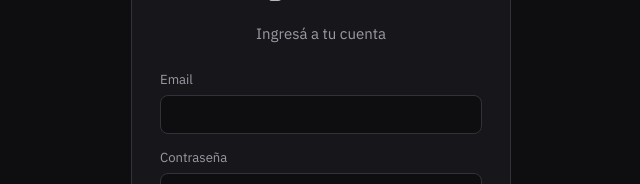
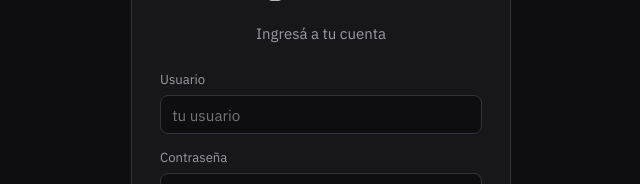
Before and after one commit to ramirosabater/pakua, a React (Vite) app: page /login in a window 1280 px wide. Shown: the part 362-546 px from the top of the page, without its empty margins (319-959 px from the left). Built offline with nearby package versions, Linux system fonts and the light colour scheme; no server answers.

Commit message:
colapsar formularios de profesor y admin

```diff
--- /dev/null
+++ b/src/lib/usuario.js
@@ -0,0 +1,15 @@
+// Login por "usuario" simple (sin email). Internamente se arma un email.
+export const DOMINIO_INTERNO = 'pakualiga.com'
+
+export function sanitizarUsuario(u) {
+  return (u || '').trim().toLowerCase()
+    .replace(/\s+/g, '.')          // espacios -> punto
+    .replace(/[^a-z0-9._-]/g, '')  // solo letras, números, . _ -
+}
+
+// Si el texto ya es un email (tiene @), se usa tal cual; si no, se arma uno interno.
+export function aEmail(input) {
+  const v = (input || '').trim()
+  if (v.includes('@')) return v.toLowerCase()
+  return `${sanitizarUsuario(v)}@${DOMINIO_INTERNO}`
+}
--- a/src/pages/Login.jsx
+++ b/src/pages/Login.jsx
@@ -2,10 +2,11 @@ import { useState } from 'react'
 import { Navigate } from 'react-router-dom'
 import { supabase } from '../supabaseClient'
 import { useAuth } from '../context/AuthContext'
+import { aEmail } from '../lib/usuario'
 
 export default function Login() {
   const { session, profile, loading } = useAuth()
-  const [email, setEmail] = useState('')
+  const [usuario, setUsuario] = useState('')
   const [password, setPassword] = useState('')
   const [msg, setMsg] = useState(null)
   const [busy, setBusy] = useState(false)
@@ -14,10 +15,10 @@ export default function Login() {
     e.preventDefault()
     setBusy(true); setMsg(null)
     try {
-      const { error } = await supabase.auth.signInWithPassword({ email, password })
+      const { error } = await supabase.auth.signInWithPassword({ email: aEmail(usuario), password })
       if (error) throw error
     } catch (err) {
-      setMsg({ type: 'error', text: err.message })
+      setMsg({ type: 'error', text: 'Usuario o contraseña incorrectos.' })
     } finally {
       setBusy(false)
     }
@@ -39,8 +40,9 @@ export default function Login() {
           <p className="muted">Ingresá a tu cuenta</p>
         </div>
         <form onSubmit={submit} className="form">
-          <label>Email
-            <input type="email" value={email} onChange={e => setEmail(e.target.value)} required />
+          <label>Usuario
+            <input type="text" value={usuario} onChange={e => setUsuario(e.target.value)}
+              required autoCapitalize="none" autoCorrect="off" spellCheck="false" placeholder="tu usuario" />
           </label>
           <label>Contraseña
             <input type="password" value={password} onChange={e => setPassword(e.target.value)} required minLength={6} />
--- a/src/pages/teacher/Usuarios.jsx
+++ b/src/pages/teacher/Usuarios.jsx
@@ -2,9 +2,10 @@ import { useEffect, useState } from 'react'
 import { createClient } from '@supabase/supabase-js'
 import { supabase } from '../../supabaseClient'
 import { useAuth } from '../../context/AuthContext'
+import { aEmail, sanitizarUsuario } from '../../lib/usuario'
 
 const ROLES = ['alumno', 'profesor', 'admin']
-const NUEVO_VACIO = { full_name: '', email: '', password: '', role: 'alumno' }
+const NUEVO_VACIO = { full_name: '', usuario: '', password: '', role: 'alumno' }
 
 export default function Usuarios() {
   const { profile } = useAuth()
@@ -22,7 +23,7 @@ export default function Usuarios() {
 
   async function load() {
     const { data } = await supabase.from('profiles')
-      .select('id, full_name, role, telefono, activo')
+      .select('id, full_name, role, telefono, activo, usuario')
       .order('role').order('full_name')
     setUsuarios(data ?? [])
     const map = {}
@@ -38,6 +39,11 @@ export default function Usuarios() {
   async function crearUsuario(e) {
     e.preventDefault(); setCreando(true); setAltaMsg(null)
     try {
+      const usuarioGuardar = nuevo.usuario.includes('@')
+        ? nuevo.usuario.trim().toLowerCase()
+        : sanitizarUsuario(nuevo.usuario)
+      if (!usuarioGuardar) throw new Error('Ingresá un usuario válido.')
+
       // Cliente temporal para registrar sin pisar la sesión del admin.
       const tempClient = createClient(
         import.meta.env.VITE_SUPABASE_URL,
@@ -45,21 +51,24 @@ export default function Usuarios() {
         { auth: { persistSession: false, autoRefreshToken: false } }
       )
       const { data, error } = await tempClient.auth.signUp({
-        email: nuevo.email.trim(),
+        email: aEmail(nuevo.usuario),
         password: nuevo.password,
         options: { data: { full_name: nuevo.full_name.trim() } },
       })
-      if (error) throw error
+      if (error) {
+        if (/registered|already/i.test(error.message)) throw new Error('Ese usuario ya existe. Elegí otro.')
+        throw error
+      }
 
       const nuevoId = data.user?.id
       if (nuevoId) {
-        // El trigger crea el perfil como 'alumno'; ajustamos nombre y rol.
+        // El trigger crea el perfil como 'alumno'; ajustamos nombre, rol y usuario.
         const { error: e2 } = await supabase.from('profiles')
-          .update({ full_name: nuevo.full_name.trim(), role: nuevo.role })
+          .update({ full_name: nuevo.full_name.trim(), role: nuevo.role, usuario: usuarioGuardar })
           .eq('id', nuevoId)
         if (e2) throw e2
       }
-      setAltaMsg({ type: 'ok', text: `Usuario ${nuevo.email.trim()} creado como ${nuevo.role}.` })
+      setAltaMsg({ type: 'ok', text: `Usuario "${usuarioGuardar}" creado como ${nuevo.role}. Ya puede ingresar.` })
       setNuevo(NUEVO_VACIO)
       setAbierto(false)
       load()
@@ -130,14 +139,16 @@ export default function Usuarios() {
             </label>
           </div>
           <div className="grid-2">
-            <label>Email
-              <input type="email" value={nuevo.email} onChange={e => upNuevo('email', e.target.value)} required />
+            <label>Usuario
+              <input type="text" value={nuevo.usuario} onChange={e => upNuevo('usuario', e.target.value)}
+                required autoCapitalize="none" autoCorrect="off" spellCheck="false" placeholder="ej: juan.perez" />
             </label>
             <label>Contraseña temporal
               <input type="text" value={nuevo.password} onChange={e => upNuevo('password', e.target.value)}
                 required minLength={6} placeholder="mínimo 6 caracteres" />
             </label>
           </div>
+          <p className="hint">El alumno ingresa con ese usuario y esa contraseña. No hace falta email.</p>
           {altaMsg && <div className={'alert alert-' + altaMsg.type}>{altaMsg.text}</div>}
           <button className="btn btn-primary" disabled={creando}>
             {creando ? 'Creando…' : 'Crear usuario'}
@@ -155,7 +166,7 @@ export default function Usuarios() {
         <div className="table-wrap">
           <table className="table">
             <thead>
-              <tr><th>Nombre</th><th>Rol</th><th>Teléfono</th><th>Estado</th><th></th></tr>
+              <tr><th>Nombre</th><th>Usuario</th><th>Rol</th><th>Teléfono</th><th>Estado</th><th></th></tr>
             </thead>
             <tbody>
               {visibles.map(u => (
@@ -164,6 +175,7 @@ export default function Usuarios() {
                     <input value={edits[u.id]?.full_name ?? ''}
                       onChange={e => up(u.id, 'full_name', e.target.value)} />
                   </td>
+                  <td className="mono">{u.usuario || '—'}</td>
                   <td>
                     <select value={edits[u.id]?.role ?? 'alumno'}
                       onChange={e => up(u.id, 'role', e.target.value)}>
```
